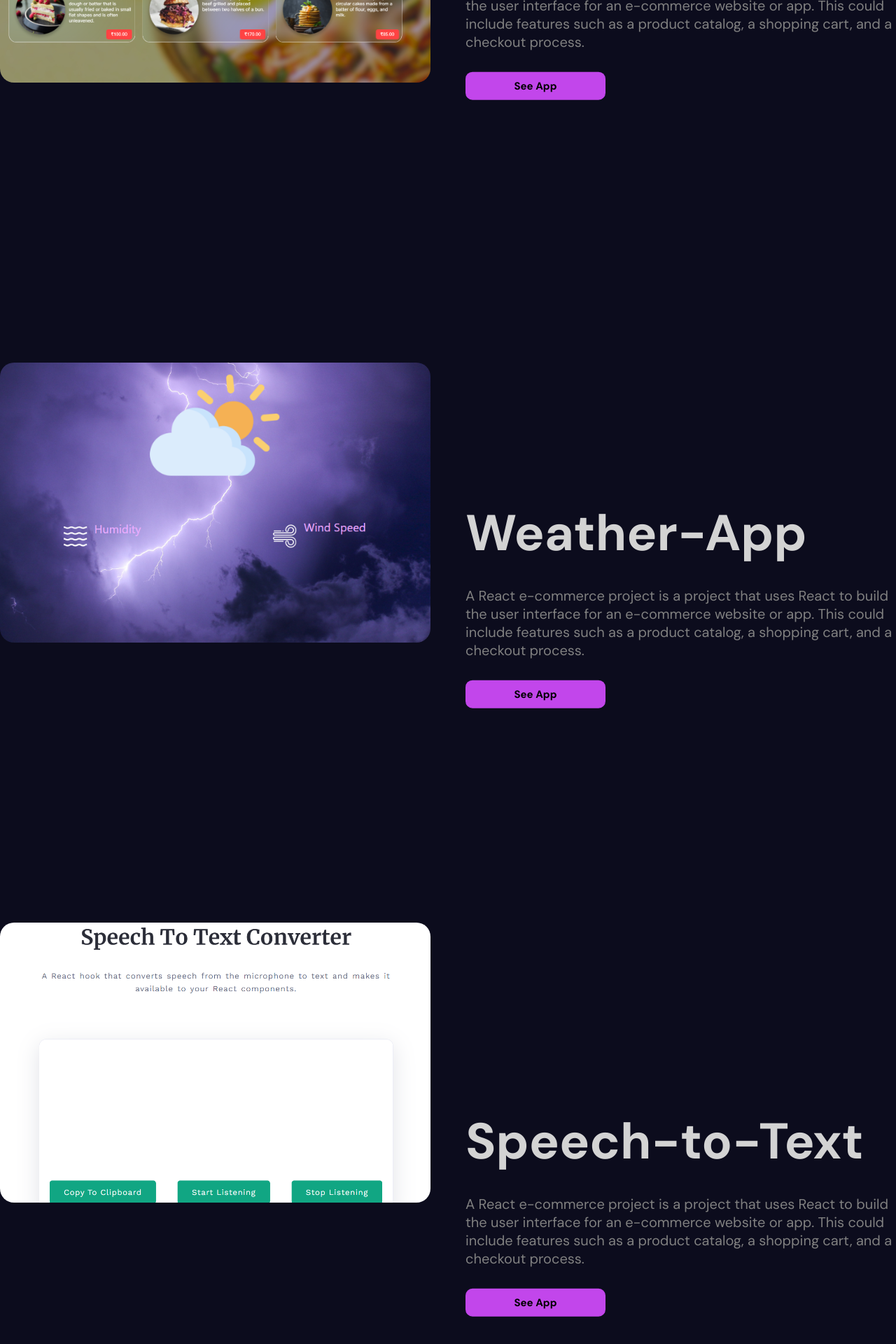
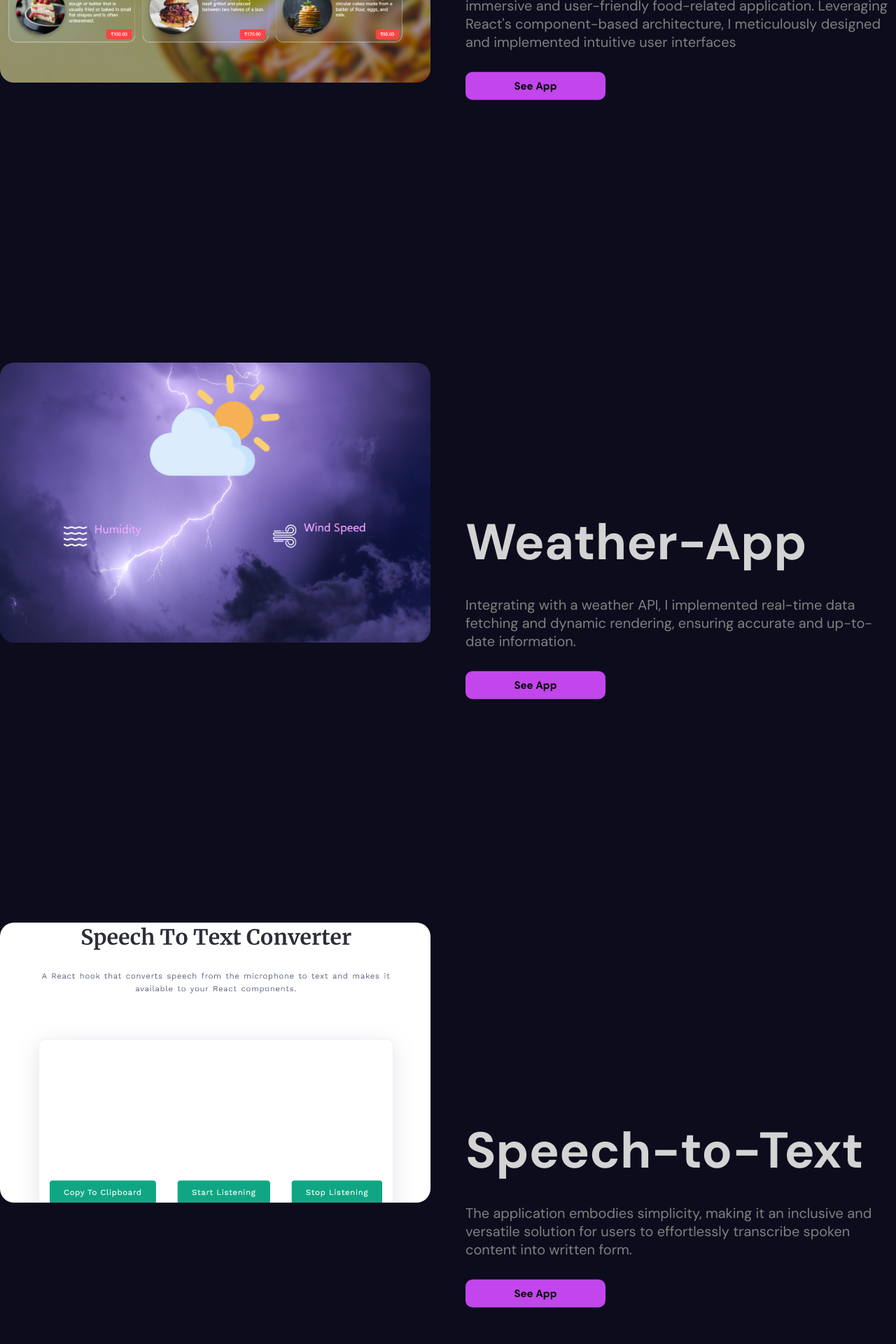
Before and after one commit to Kirttinath/portfolio-app, a React (Vite) app: page / in a window 1280 px wide. Shown: the part 4635-6555 px from the top of the page at 70% size. Built offline with nearby package versions, Linux system fonts and the light colour scheme; a web font is replaced by a local one.

Commit message:
Update project descriptions in the portfolio section.

```diff
--- a/src/Components/Portfolio/Portfolio.jsx
+++ b/src/Components/Portfolio/Portfolio.jsx
@@ -14,19 +14,19 @@ const items = [
         id: 2,
         title: "Foody-Zone",
         img: "./food.png",
-        desc: "A React e-commerce project is a project that uses React to build the user interface for an e-commerce website or app. This could include features such as a product catalog, a shopping cart, and a checkout process.",
+        desc: "FoodyZone React project, I spearheaded the development of an immersive and user-friendly food-related application. Leveraging React's component-based architecture, I meticulously designed and implemented intuitive user interfaces"
     },
     {
         id: 3,
         title: "Weather-App",
         img: "./weather.png",
-        desc: "A React e-commerce project is a project that uses React to build the user interface for an e-commerce website or app. This could include features such as a product catalog, a shopping cart, and a checkout process.",
+        desc: "Integrating with a weather API, I implemented real-time data fetching and dynamic rendering, ensuring accurate and up-to-date information."
     },
     {
         id: 4,
         title: "Speech-to-Text",
         img: "./s2t.png",
-        desc: "A React e-commerce project is a project that uses React to build the user interface for an e-commerce website or app. This could include features such as a product catalog, a shopping cart, and a checkout process.",
+        desc: "The application embodies simplicity, making it an inclusive and versatile solution for users to effortlessly transcribe spoken content into written form.",
     },
 ];
 
```
